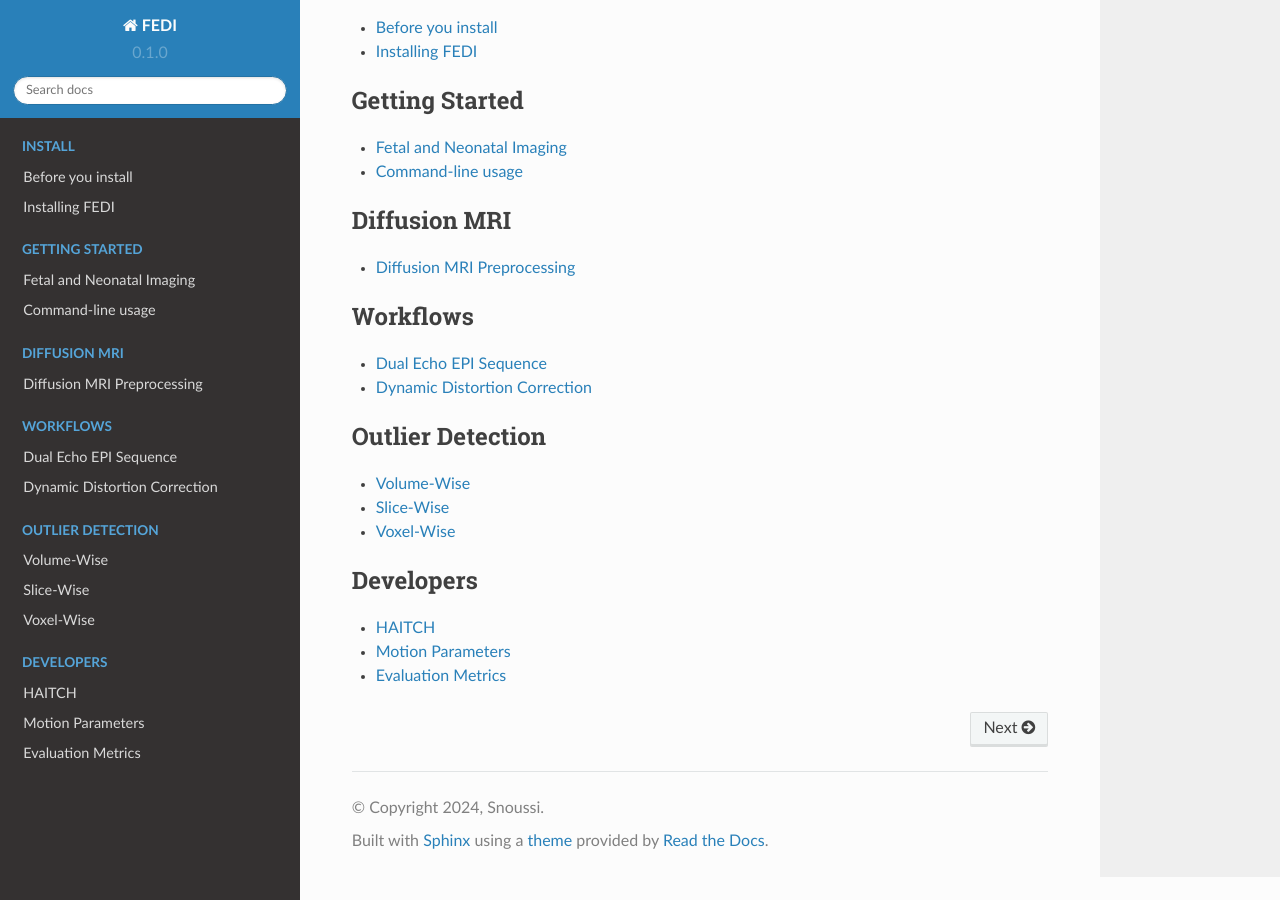
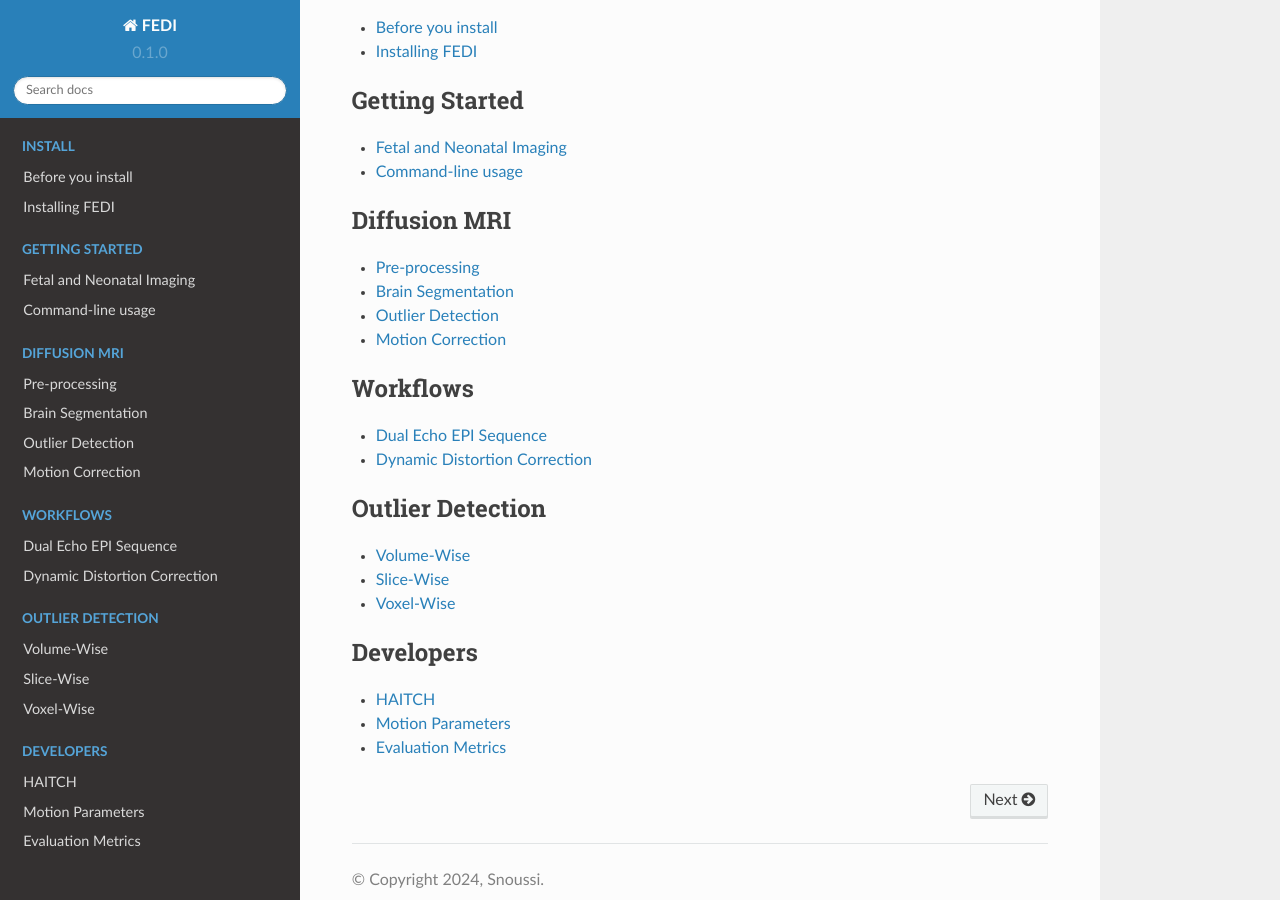
Before and after one commit to FEDIToolbox/FEDI, a Sphinx documentation site: the page built from documentation/source/index.rst, in a window 1280 px wide and 900 px high, scrolled down 1357 px. Built offline with Sphinx 7.4.7 and the Read the Docs theme 2.0.0, drawn with Linux system fonts in a browser that asks for light colours.

Commit message:
Update index.rst

```diff
--- a/documentation/source/index.rst
+++ b/documentation/source/index.rst
@@ -53,7 +53,7 @@ Table of Contents
    :maxdepth: 1
    :caption: Diffusion MRI
 
-   dmri_preprocessing/starts
+   diffusion_mri/starts
 
 .. toctree::
    :maxdepth: 1
```
